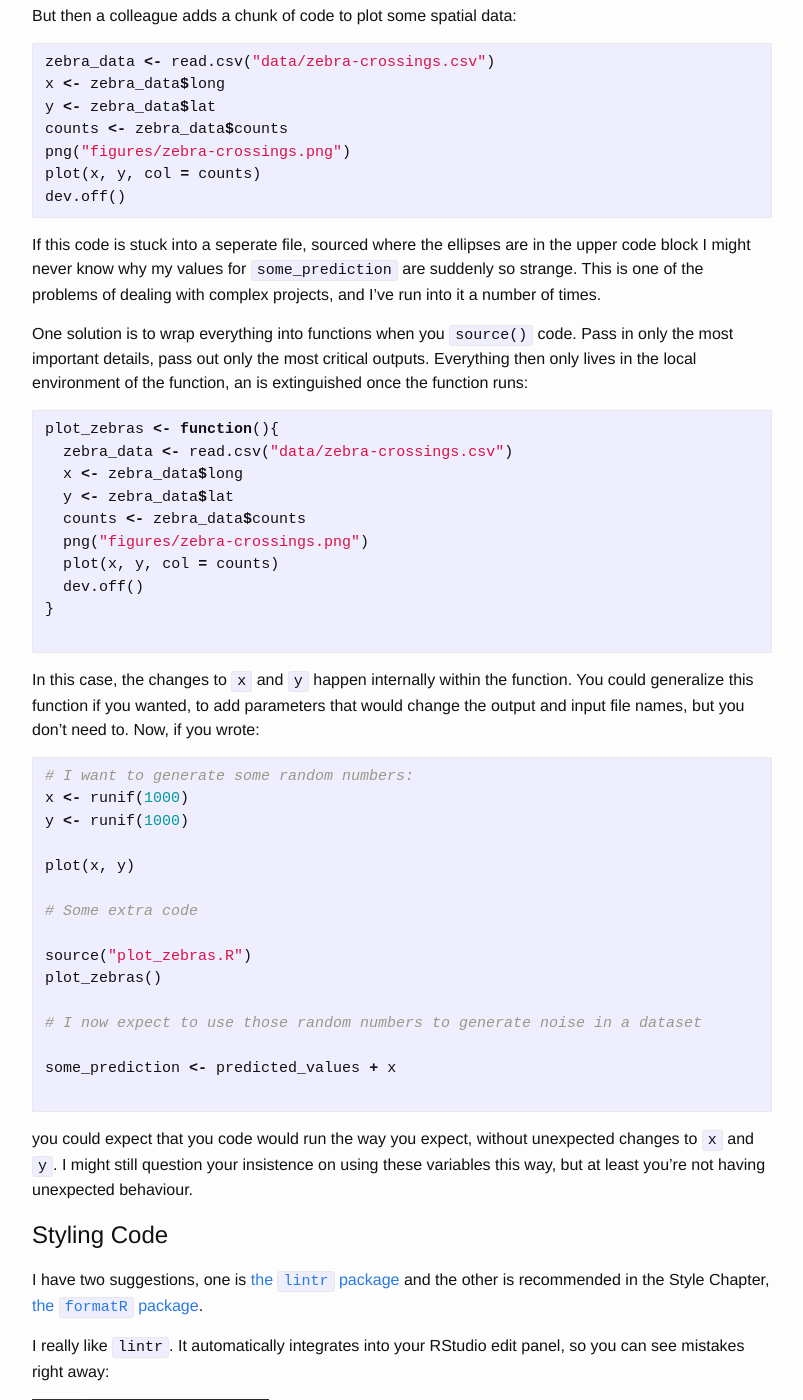
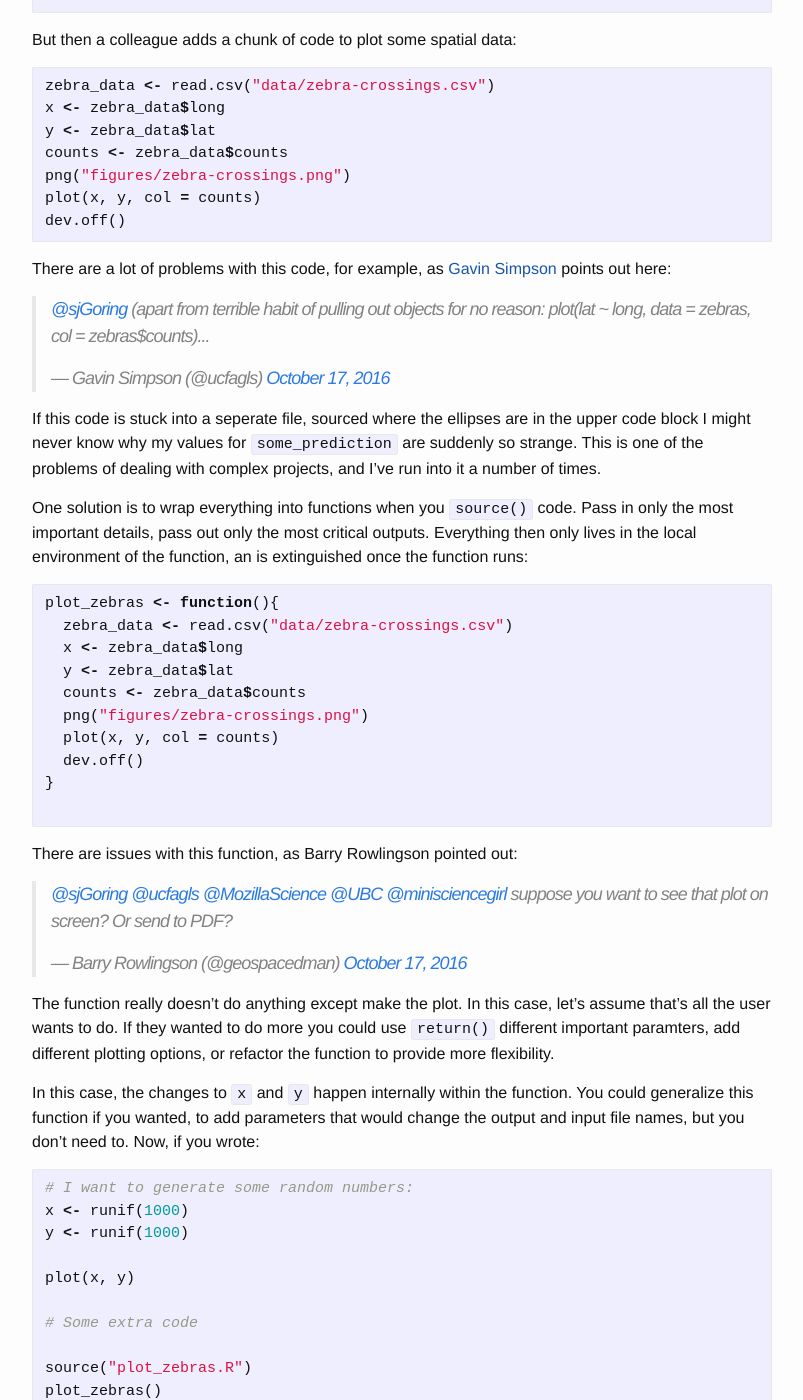
Before and after one commit to SimonGoring/simongoring.github.io, a Jekyll site: the page built from _resources/R_style.md, in a window 1280 px wide and 1400 px high, scrolled down 1794 px. Shown: the whole window, without its empty margins (238-1041 px from the left). Built offline with Jekyll 4.4.1, drawn with Linux system fonts in a browser that asks for light colours; comment, search, counter and statistics services are not loaded; some of the changed text lies outside the part shown.

Commit message:
Added embedded tweets for other people's comments on my repo in a passive agressive way.

````diff
--- a/_resources/R_style.md
+++ b/_resources/R_style.md
@@ -43,7 +43,7 @@ The advantage here is in simplicity.  If you were running each of those files in
 R < main-R-file.R
 ```
 
-Now R will run each of those `source()` calls, and you'll have fewer files in each directory.
+Now R will run each of those `source()` calls, and you'll have fewer files in each directory.  There are other solutions, using RMarkdown
 
 # Object Names
 
@@ -78,6 +78,11 @@ plot(x, y, col = counts)
 dev.off()
 ```
 
+There are a lot of problems with this code, for example, as [Gavin Simpson]() points out here:
+
+<blockquote class="twitter-tweet" data-lang="en"><p lang="en" dir="ltr"><a href="https://twitter.com/sjGoring">@sjGoring</a> (apart from terrible habit of pulling out objects for no reason: plot(lat ~ long, data = zebras, col = zebras$counts)...</p>&mdash; Gavin Simpson (@ucfagls) <a href="https://twitter.com/ucfagls/status/788114990045630464">October 17, 2016</a></blockquote>
+<script async src="//platform.twitter.com/widgets.js" charset="utf-8"></script>
+
 If this code is stuck into a seperate file, sourced where the ellipses are in the upper code block I might never know why my values for `some_prediction` are suddenly so strange.  This is one of the problems of dealing with complex projects, and I've run into it a number of times.
 
 One solution is to wrap everything into functions when you `source()` code.  Pass in only the most important details, pass out only the most critical outputs.  Everything then only lives in the local environment of the function, an is extinguished once the function runs:
@@ -94,6 +99,13 @@ plot_zebras <- function(){
 }
 
 ```
+
+There are issues with this function, as Barry Rowlingson  pointed out:
+
+<blockquote class="twitter-tweet" data-conversation="none" data-lang="en"><p lang="en" dir="ltr"><a href="https://twitter.com/sjGoring">@sjGoring</a> <a href="https://twitter.com/ucfagls">@ucfagls</a> <a href="https://twitter.com/MozillaScience">@MozillaScience</a> <a href="https://twitter.com/UBC">@UBC</a> <a href="https://twitter.com/minisciencegirl">@minisciencegirl</a> suppose you want to see that plot on screen? Or send to PDF?</p>&mdash; Barry Rowlingson (@geospacedman) <a href="https://twitter.com/geospacedman/status/788115266127458308">October 17, 2016</a></blockquote>
+<script async src="//platform.twitter.com/widgets.js" charset="utf-8"></script>
+
+The function really doesn't do anything except make the plot.  In this case, let's assume that's all the user wants to do.  If they wanted to do more you could use `return()` different important paramters, add different plotting options, or refactor the function to provide more flexibility.
 
 In this case, the changes to `x` and `y` happen internally within the function.  You could generalize this function if you wanted, to add parameters that would change the output and input file names, but you don't need to.  Now, if you wrote:
 
````
